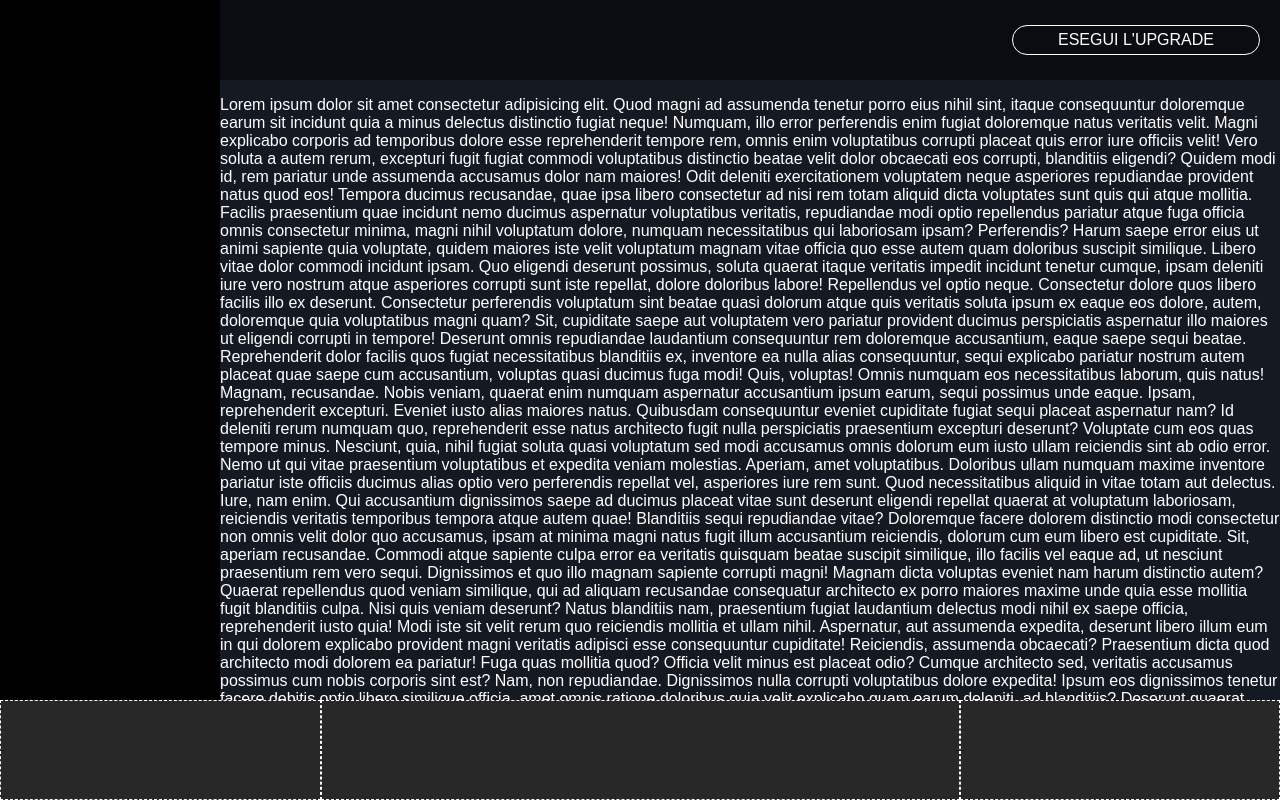
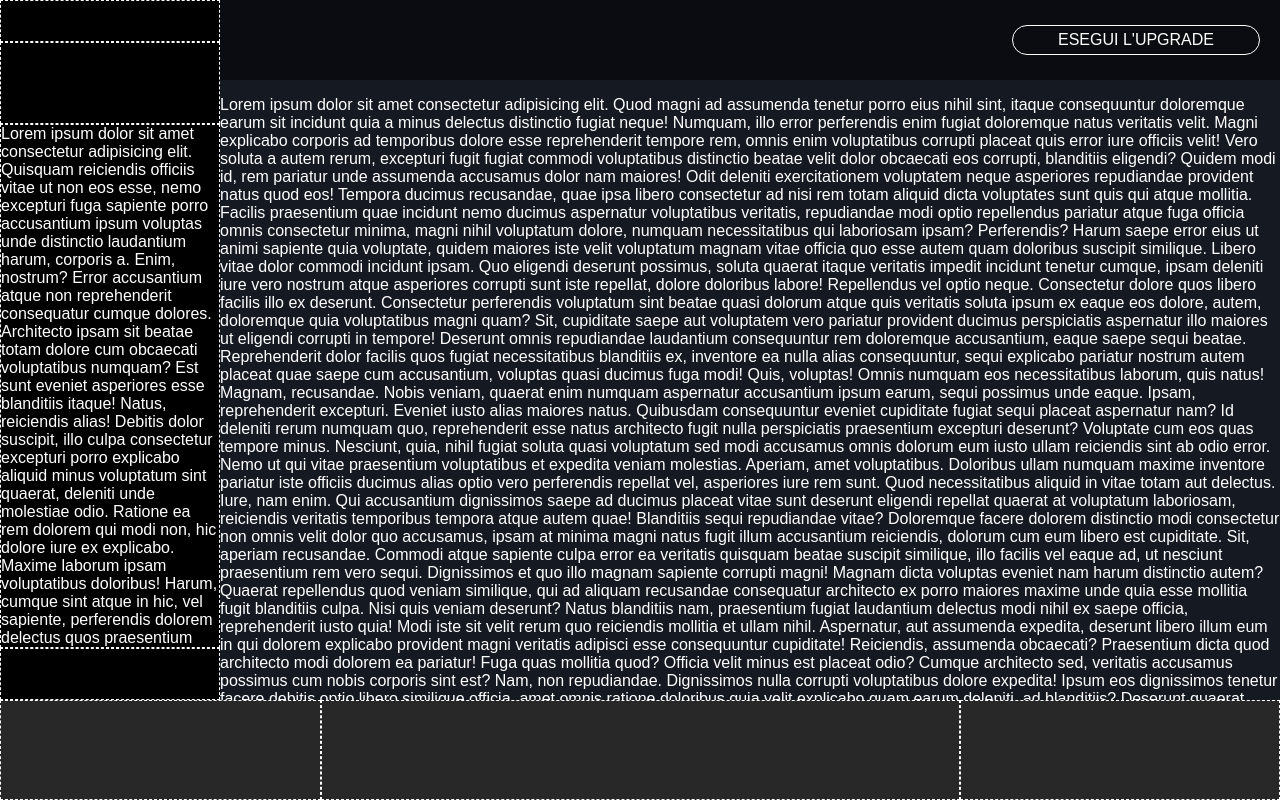
Before and after one commit to abdicore/html-css-spotifyweb, a plain HTML site: page index.html in a window 1280 px wide. Drawn offline with Linux system fonts and the light colour scheme.

Commit message:
overflow-sidebar-ok

```diff
--- a/css/style.css
+++ b/css/style.css
@@ -54,6 +54,40 @@ main {
 p {
     color: white;
 }
+.box {
+    border: 1px dashed white;
+}
+
+
+/* SIDEBAR */
+
+.side-conteiner {
+    height: 100%;
+    display: flex;
+    flex-direction: column;
+}
+
+.logo {
+    flex-basis: 40px;
+}
+
+.home {
+    flex-basis: 80px;
+}
+
+.playlist{
+    color: white;
+    flex-basis: 0;
+    flex-grow: 1;
+    overflow-y: auto
+
+
+}
+
+.author {
+    flex-basis: 50px;
+}
+
 
 
 /* MAIN HEADER */
--- a/index.html
+++ b/index.html
@@ -8,7 +8,18 @@
 </head>
 <body>
     <div class="upper-content">
-        <div class="sidebar"></div>
+        <div class="sidebar">
+            <div class="side-conteiner">
+                <div class="logo box"></div>
+                <div class="home box"></div>
+                <div class="playlist box">Lorem ipsum dolor sit amet consectetur adipisicing elit. Quisquam reiciendis officiis vitae ut non eos esse, nemo excepturi fuga sapiente porro accusantium ipsum voluptas unde distinctio laudantium harum, corporis a.
+                Enim, nostrum? Error accusantium atque non reprehenderit consequatur cumque dolores. Architecto ipsam sit beatae totam dolore cum obcaecati voluptatibus numquam? Est sunt eveniet asperiores esse blanditiis itaque! Natus, reiciendis alias!
+                Debitis dolor suscipit, illo culpa consectetur excepturi porro explicabo aliquid minus voluptatum sint quaerat, deleniti unde molestiae odio. Ratione ea rem dolorem qui modi non, hic dolore iure ex explicabo.
+                Maxime laborum ipsam voluptatibus doloribus! Harum, cumque sint atque in hic, vel sapiente, perferendis dolorem delectus quos praesentium excepturi autem magni accusamus ea dignissimos perspiciatis iure ratione maiores sed quibusdam.
+                Ipsum commodi nisi natus voluptatum error maiores consequuntur, ad incidunt, facere assumenda, distinctio aliquid reprehenderit eaque! Aliquam, non ut autem aperiam officia quas impedit eligendi consequuntur amet, recusandae suscipit illum.</div>
+                <div class="author box"></div>
+            </div>
+        </div>
         <main>
             <header class="main-header">
                 <div class="btn"><link rel="stylesheet" href="">ESEGUI L'UPGRADE</div>
@@ -112,7 +123,8 @@
             Dolorum eligendi a blanditiis molestiae cupiditate sed molestias magni accusamus, velit optio excepturi doloribus culpa unde saepe deleniti. Maxime sed quidem aspernatur, aperiam corrupti provident mollitia soluta architecto minima enim!
             Quam placeat nisi facere quas culpa ex omnis necessitatibus maxime id soluta, ducimus optio sapiente atque nihil, aliquam architecto doloremque, sequi ratione illum. Dolores rem soluta non cumque similique veniam?
             Aliquid soluta veniam vitae asperiores a inventore eaque quidem eum rerum molestias explicabo sunt dignissimos ullam velit beatae recusandae labore quasi numquam perferendis pariatur, harum nisi eos nulla magni? Nisi.
-            Dolorem vel, temporibus neque omnis culpa consequuntur voluptatibus rem! Exercitationem quod perferendis reiciendis veritatis, qui placeat facilis autem vero, odio nihil dolorem sapiente nam repellendus accusantium ut, ipsum culpa corrupti!</p>
+            Dolorem vel, temporibus neque omnis culpa consequuntur voluptatibus rem! Exercitationem quod perferendis reiciendis veritatis, qui placeat facilis autem vero, odio nihil dolorem sapiente nam repellendus accusantium ut, ipsum culpa <corrupti!lorem></corrupti!lorem>
+            </p>
         </main>
     </div>
     <footer>
```
